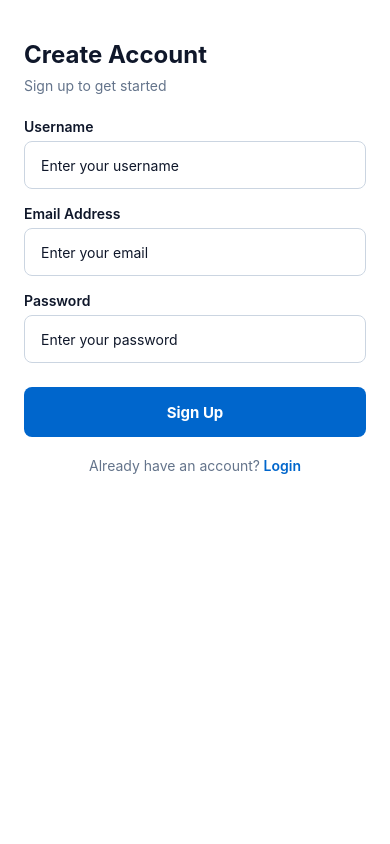
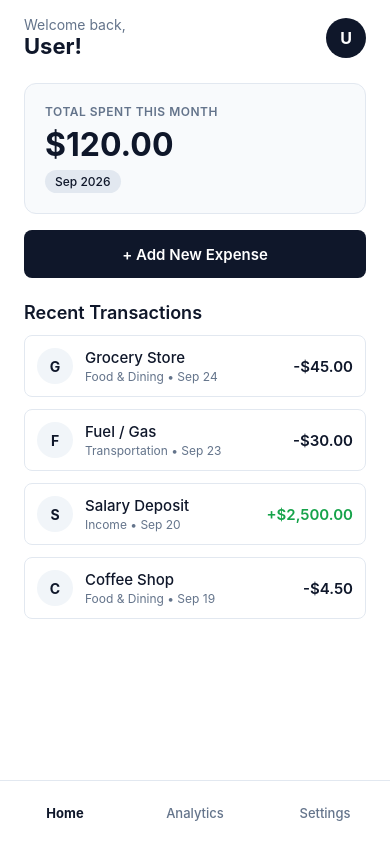
Before and after one commit to FahadIqbal01/expenseSync, a React Native app: screen /Home in a window 390 px wide. Built offline with nearby package versions, Linux system fonts and the light colour scheme.

Commit message:
Implement HomeScreen with dashboard stats and recent transactions list

```diff
--- a/App.tsx
+++ b/App.tsx
@@ -6,6 +6,7 @@ import { createNativeStackNavigator } from '@react-navigation/native-stack';
 import SignUpScreen from './src/screens/SignUpScreen';
 // Import LoginScreen when ready:
 import LoginScreen from './src/screens/LoginScreen';
+import HomeScreen from './src/screens/HomeScreen';
 
 const Stack = createNativeStackNavigator();
 
@@ -23,6 +24,7 @@ export default function App() {
 
         {/* Register LoginScreen here once created */}
         <Stack.Screen name="Login" component={LoginScreen} />
+        <Stack.Screen name="Home" component={HomeScreen} />
       </Stack.Navigator>
     </NavigationContainer>
   );
--- /dev/null
+++ b/src/screens/HomeScreen.tsx
@@ -0,0 +1,353 @@
+import React, { useState, useEffect } from 'react';
+import {
+  StyleSheet,
+  Text,
+  View,
+  TouchableOpacity,
+  FlatList,
+  Alert,
+  StatusBar,
+} from 'react-native';
+import AsyncStorage from '@react-native-async-storage/async-storage';
+import { SafeAreaView } from 'react-native-safe-area-context';
+
+// Dummy recent transactions data matching the Figma wireframe
+const RECENT_TRANSACTIONS = [
+  {
+    id: '1',
+    title: 'Grocery Store',
+    category: 'Food & Dining',
+    amount: '-$45.00',
+    date: 'Sep 24',
+  },
+  {
+    id: '2',
+    title: 'Fuel / Gas',
+    category: 'Transportation',
+    amount: '-$30.00',
+    date: 'Sep 23',
+  },
+  {
+    id: '3',
+    title: 'Salary Deposit',
+    category: 'Income',
+    amount: '+$2,500.00',
+    date: 'Sep 20',
+    isIncome: true,
+  },
+  {
+    id: '4',
+    title: 'Coffee Shop',
+    category: 'Food & Dining',
+    amount: '-$4.50',
+    date: 'Sep 19',
+  },
+];
+
+const HomeScreen = ({ navigation }) => {
+  const [userName, setUserName] = useState('User');
+
+  useEffect(() => {
+    // Fetch logged-in user name from local session or user credentials
+    const loadUserData = async () => {
+      try {
+        const sessionData = await AsyncStorage.getItem('@user_session');
+        if (sessionData) {
+          const parsedSession = JSON.parse(sessionData);
+          if (parsedSession.user) {
+            setUserName(parsedSession.user);
+            return;
+          }
+        }
+
+        // Fallback to credentials if session username isn't set directly
+        const credsData = await AsyncStorage.getItem('@user_credentials');
+        if (credsData) {
+          const parsedCreds = JSON.parse(credsData);
+          if (parsedCreds.userName) {
+            setUserName(parsedCreds.userName);
+          }
+        }
+      } catch (error) {
+        console.error('Error reading user data from AsyncStorage:', error);
+      }
+    };
+
+    loadUserData();
+  }, []);
+
+  const handleLogout = async () => {
+    try {
+      await AsyncStorage.removeItem('@user_session');
+      if (navigation) {
+        navigation.reset({
+          index: 0,
+          routes: [{ name: 'Login' }],
+        });
+      }
+    } catch (error) {
+      console.error('Logout error:', error);
+    }
+  };
+
+  const renderTransactionItem = ({ item }) => (
+    <TouchableOpacity
+      style={styles.transactionCard}
+      onPress={() => navigation && navigation.navigate('Detail', { item })}
+    >
+      <View style={styles.iconCircle}>
+        <Text style={styles.iconText}>{item.title.charAt(0)}</Text>
+      </View>
+      <View style={styles.transactionDetails}>
+        <Text style={styles.transactionTitle}>{item.title}</Text>
+        <Text style={styles.transactionCategory}>
+          {item.category} • {item.date}
+        </Text>
+      </View>
+      <Text
+        style={[
+          styles.transactionAmount,
+          item.isIncome ? styles.incomeText : styles.expenseText,
+        ]}
+      >
+        {item.amount}
+      </Text>
+    </TouchableOpacity>
+  );
+
+  return (
+    <SafeAreaView style={styles.container}>
+      <StatusBar barStyle="dark-content" />
+
+      {/* Header Bar */}
+      <View style={styles.header}>
+        <View>
+          <Text style={styles.greeting}>Welcome back,</Text>
+          <Text style={styles.userName}>{userName}!</Text>
+        </View>
+        <TouchableOpacity style={styles.avatarCircle} onPress={handleLogout}>
+          <Text style={styles.avatarText}>
+            {userName.charAt(0).toUpperCase()}
+          </Text>
+        </TouchableOpacity>
+      </View>
+
+      <View style={styles.content}>
+        {/* Dashboard Summary Card */}
+        <View style={styles.summaryCard}>
+          <Text style={styles.summaryLabel}>TOTAL SPENT THIS MONTH</Text>
+          <Text style={styles.summaryAmount}>$120.00</Text>
+          <View style={styles.badge}>
+            <Text style={styles.badgeText}>Sep 2026</Text>
+          </View>
+        </View>
+
+        {/* Primary CTA Button */}
+        <TouchableOpacity
+          style={styles.addButton}
+          onPress={() =>
+            Alert.alert('Add Expense', 'Add new expense modal / screen action.')
+          }
+        >
+          <Text style={styles.addButtonText}>+ Add New Expense</Text>
+        </TouchableOpacity>
+
+        {/* Transactions Section */}
+        <Text style={styles.sectionHeader}>Recent Transactions</Text>
+
+        <FlatList
+          data={RECENT_TRANSACTIONS}
+          keyExtractor={item => item.id}
+          renderItem={renderTransactionItem}
+          showsVerticalScrollIndicator={false}
+          contentContainerStyle={styles.listContainer}
+        />
+      </View>
+
+      {/* Bottom Navigation Bar */}
+      <View style={styles.bottomNav}>
+        <TouchableOpacity style={styles.navItem}>
+          <Text style={[styles.navText, styles.activeNavText]}>Home</Text>
+        </TouchableOpacity>
+        <TouchableOpacity
+          style={styles.navItem}
+          onPress={() => navigation && navigation.navigate('Analytics')}
+        >
+          <Text style={styles.navText}>Analytics</Text>
+        </TouchableOpacity>
+        <TouchableOpacity
+          style={styles.navItem}
+          onPress={() => navigation && navigation.navigate('Settings')}
+        >
+          <Text style={styles.navText}>Settings</Text>
+        </TouchableOpacity>
+      </View>
+    </SafeAreaView>
+  );
+};
+
+export default HomeScreen;
+
+const styles = StyleSheet.create({
+  container: {
+    flex: 1,
+    backgroundColor: '#FFFFFF',
+  },
+  header: {
+    flexDirection: 'row',
+    justifyContent: 'space-between',
+    alignItems: 'center',
+    paddingHorizontal: 24,
+    paddingTop: 16,
+    paddingBottom: 16,
+  },
+  greeting: {
+    fontSize: 14,
+    color: '#64748B',
+  },
+  userName: {
+    fontSize: 22,
+    fontWeight: '700',
+    color: '#0F172A',
+  },
+  avatarCircle: {
+    width: 40,
+    height: 40,
+    borderRadius: 20,
+    backgroundColor: '#0F172A',
+    justifyContent: 'center',
+    alignItems: 'center',
+  },
+  avatarText: {
+    color: '#FFFFFF',
+    fontSize: 16,
+    fontWeight: '700',
+  },
+  content: {
+    flex: 1,
+    paddingHorizontal: 24,
+  },
+  summaryCard: {
+    backgroundColor: '#F8FAFC',
+    borderColor: '#E2E8F0',
+    borderWidth: 1,
+    borderRadius: 12,
+    padding: 20,
+    marginTop: 8,
+    marginBottom: 16,
+  },
+  summaryLabel: {
+    fontSize: 12,
+    fontWeight: '600',
+    color: '#64748B',
+    letterSpacing: 0.5,
+  },
+  summaryAmount: {
+    fontSize: 32,
+    fontWeight: '700',
+    color: '#0F172A',
+    marginVertical: 6,
+  },
+  badge: {
+    alignSelf: 'flex-start',
+    backgroundColor: '#E2E8F0',
+    paddingHorizontal: 10,
+    paddingVertical: 4,
+    borderRadius: 12,
+  },
+  badgeText: {
+    fontSize: 12,
+    color: '#0F172A',
+    fontWeight: '500',
+  },
+  addButton: {
+    height: 48,
+    backgroundColor: '#0F172A',
+    borderRadius: 8,
+    justifyContent: 'center',
+    alignItems: 'center',
+    marginBottom: 24,
+  },
+  addButtonText: {
+    color: '#FFFFFF',
+    fontSize: 15,
+    fontWeight: '600',
+  },
+  sectionHeader: {
+    fontSize: 18,
+    fontWeight: '600',
+    color: '#0F172A',
+    marginBottom: 12,
+  },
+  listContainer: {
+    paddingBottom: 16,
+  },
+  transactionCard: {
+    flexDirection: 'row',
+    alignItems: 'center',
+    backgroundColor: '#FFFFFF',
+    borderColor: '#E2E8F0',
+    borderWidth: 1,
+    borderRadius: 8,
+    padding: 12,
+    marginBottom: 12,
+  },
+  iconCircle: {
+    width: 36,
+    height: 36,
+    borderRadius: 18,
+    backgroundColor: '#F1F5F9',
+    justifyContent: 'center',
+    alignItems: 'center',
+    marginRight: 12,
+  },
+  iconText: {
+    fontSize: 14,
+    fontWeight: '700',
+    color: '#0F172A',
+  },
+  transactionDetails: {
+    flex: 1,
+  },
+  transactionTitle: {
+    fontSize: 15,
+    fontWeight: '500',
+    color: '#0F172A',
+  },
+  transactionCategory: {
+    fontSize: 12,
+    color: '#64748B',
+    marginTop: 2,
+  },
+  transactionAmount: {
+    fontSize: 15,
+    fontWeight: '600',
+  },
+  expenseText: {
+    color: '#0F172A',
+  },
+  incomeText: {
+    color: '#16A34A',
+  },
+  bottomNav: {
+    height: 64,
+    flexDirection: 'row',
+    borderTopWidth: 1,
+    borderTopColor: '#E2E8F0',
+    backgroundColor: '#FFFFFF',
+  },
+  navItem: {
+    flex: 1,
+    justifyContent: 'center',
+    alignItems: 'center',
+  },
+  navText: {
+    fontSize: 13,
+    color: '#64748B',
+    fontWeight: '500',
+  },
+  activeNavText: {
+    color: '#0F172A',
+    fontWeight: '700',
+  },
+});
```
